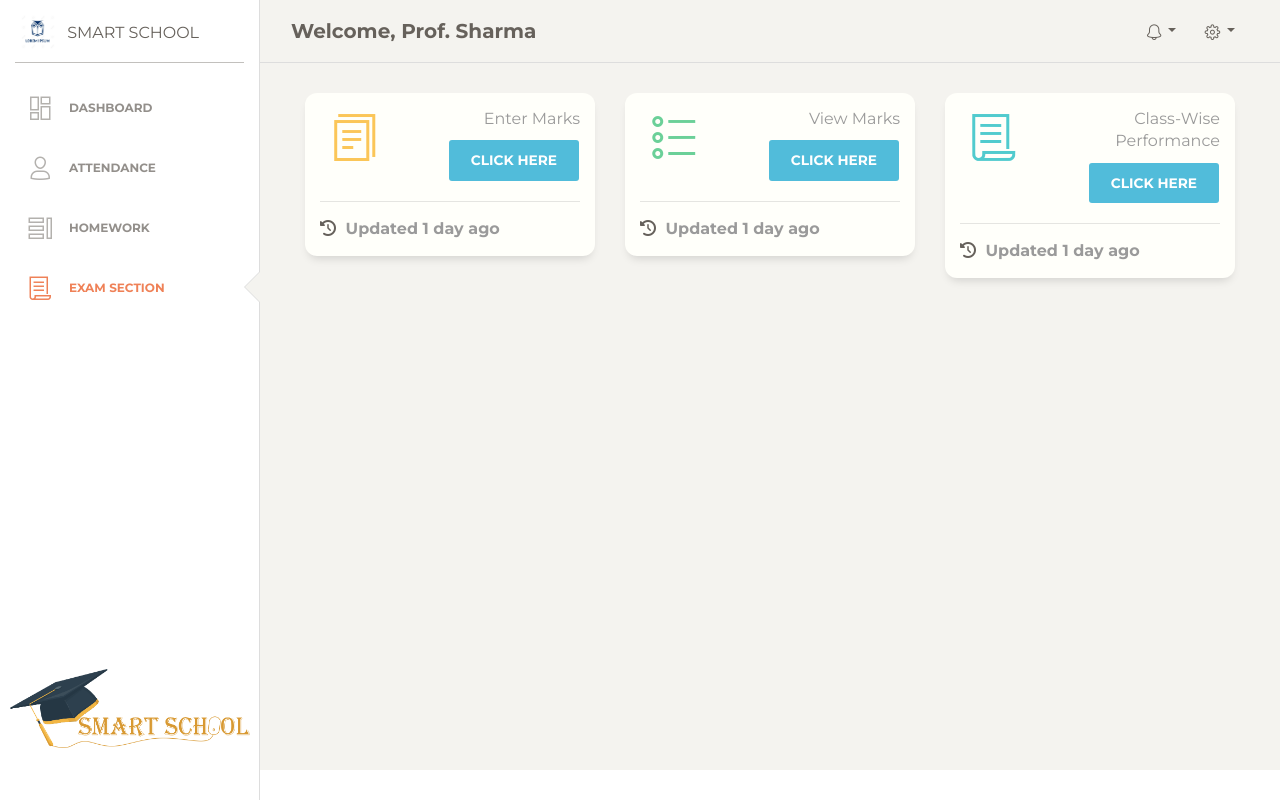
After one commit to manishrsilwal/Smart-School-GSL, a PHP site: page /teacher/examsection.php in a window 1280 px wide. The commit adds this page. Run offline with PHP 8.4, Linux system fonts and the light colour scheme; some libraries are stand-ins or nearby versions.

```diff
--- a/assets/demo/demo.js
+++ b/assets/demo/demo.js
@@ -135,7 +135,7 @@ demo = {
             ticks: {
               fontColor: "#9f9f9f",
               beginAtZero: true,
-              maxTicksLimit: 5,
+              maxTicksLimit: 7,
               padding: 20
             },
             gridLines: {
--- /dev/null
+++ b/teacher/examsection.php
@@ -0,0 +1,93 @@
+<?php
+	$exam=1;$title="Exam Section";require("header.php");
+?>
+
+
+<div class="content">
+	<div class="container-fluid">
+		<div class="row">
+          <div class="col-lg-4 col-md-6 col-sm-6">
+            <div class="card card-stats">
+              <div class="card-body ">
+                <div class="row">
+                  <div class="col-5 col-md-4">
+                    <div class="icon-big text-center icon-warning">
+                      <i class="nc-icon nc-single-copy-04 text-warning"></i>
+                    </div>
+                  </div>
+                  <div class="col-7 col-md-8">
+                    <div class="numbers">
+                      <p class="card-category">Enter Marks</p>
+                      <p class="card-category"><button class="btn btn-info"> <a href="../teacher/marksentry.php" class="text-white">Click Here</a></button></p>
+                    </div>
+                  </div>
+                </div>
+              </div>
+              <div class="card-footer ">
+                <hr>
+                <div class="stats">
+                  <i class="fa fa-history"></i> Updated 1 day ago
+                </div>
+              </div>
+            </div>
+          </div>
+
+          <div class="col-lg-4 col-md-6 col-sm-6">
+            <div class="card card-stats">
+              <div class="card-body ">
+                <div class="row">
+                  <div class="col-5 col-md-4">
+                    <div class="icon-big text-center icon-warning">
+                      <i class="nc-icon nc-bullet-list-67 text-success"></i>
+                    </div>
+                  </div>
+                  <div class="col-7 col-md-8">
+                    <div class="numbers">
+                      <p class="card-category">View Marks</p>
+                      <p class="card-category"><button class="btn btn-info"><a href="../teacher/viewmarksheet.php" class="text-white">Click Here</a></button></p>
+                    </div>
+                  </div>
+                </div>
+              </div>
+              <div class="card-footer ">
+                <hr>
+                <div class="stats">
+                  <i class="fa fa-history"></i> Updated 1 day ago
+                </div>
+              </div>
+            </div>
+          </div>
+
+      <div class="col-lg-4 col-md-6 col-sm-6">
+            <div class="card card-stats">
+              <div class="card-body ">
+                <div class="row">
+                  <div class="col-5 col-md-4">
+                    <div class="icon-big text-center icon-warning">
+                      <i class="nc-icon nc-paper text-primary"></i>
+                    </div>
+                  </div>
+                  <div class="col-7 col-md-8">
+                    <div class="numbers">
+                      <p class="card-category">Class-wise Performance</p>
+                      <p class="card-category"><button class="btn btn-info"><a href="../teacher/marksdetails.php" class="text-white">Click Here</a></button></p>
+                    </div>
+                  </div>
+                </div>
+              </div>
+              <div class="card-footer ">
+                <hr>
+                <div class="stats">
+                  <i class="fa fa-history"></i> Updated 1 day ago
+                </div>
+              </div>
+            </div>
+          </div>
+      </div>
+      </div>
+
+	</div>
+</div>
+<?php
+	require("footer.php");
+?>
--- a/teacher/header.php
+++ b/teacher/header.php
@@ -60,7 +60,7 @@
 
                         <div class="dropdown-menu dropdown-menu-right" aria-labelledby="navbarDropdownMenuLink">
                                     <a class="dropdown-item" href="../teacher/marksentry.php">Enter the Marks</a>
-                                    <a class="dropdown-item" href="../teacher/viewmarksheet.php">View the Marksheet</a>
+                                    <a class="dropdown-item" href="../teacher/viewmarksheet.php">View the Marks</a>
                                 </div>
                     </li>
                     <li class="active-pro">
--- a/teacher/index.php
+++ b/teacher/index.php
@@ -11,7 +11,11 @@
                   <h4 class="card-title">Average Marks by Class</h4>
                 </div>
                 <div class="card-body">
-					<canvas id=chartHours class="chartjs" width="undefined" height="undefined"></canvas>
+    				<div class="chartjs-wrapper">
+					<canvas id=chartHours class="chartjs" width="undefined" height="undefined" width="undefined"></canvas>
+					</div>
+					<br /><p class="card-category">
+                  	<span class="text-info"><i class="fa fa-info"></i></span> Total marks is <span class="text-info">100</span>.</p>
                     <button class="btn btn-success float-right"><a class="text-white" href="../teacher/marksdetails.php">See more details</a></button>
                 </div>
                 <div class="card-footer">
--- a/teacher/marksentry.php
+++ b/teacher/marksentry.php
@@ -1,5 +1,5 @@
 <?php
-	$exam=1;$title="Exam Section";require("header.php");
+	$exam=1;$title="Marks Entry";require("header.php");
 ?>
 
 <div class="content">
@@ -7,7 +7,7 @@
 		<nav aria-label="breadcrumb" role="navigation">
 		  <ol class="breadcrumb">
 		    <li class="breadcrumb-item"><a href="../teacher/">Dashboard</a></li>
-		    <li class="breadcrumb-item active" aria-current="page">Marks Entry</li>
+		    <li class="breadcrumb-item"><a href="../teacher/examsection.php">Exam Section</a></li><li class="breadcrumb-item active" aria-current="page">Marks Entry</li>
 		  </ol>
 		</nav>
 		<div class="row">
```
Also changed, not shown: teacher/marksdetails.php (+20 -20 lines), teacher/viewmarksheet.php (+82 -28 lines).
